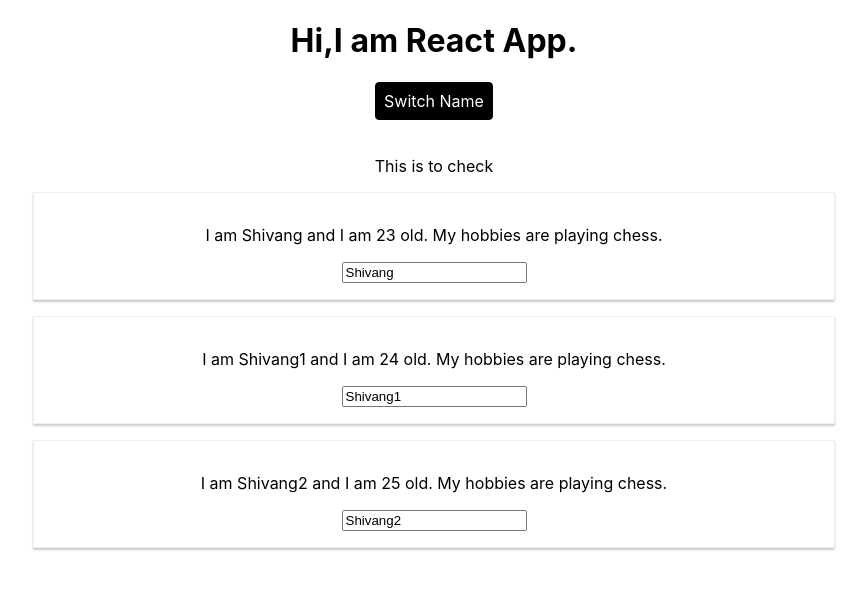
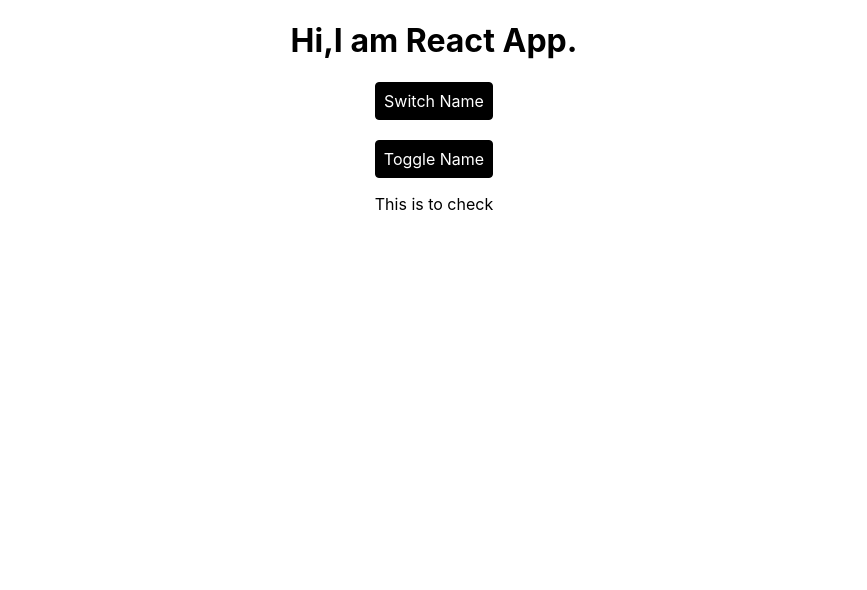
Before and after one commit to lucifer-art/practiceReact, a React (Create React App) app: page / in a window 1280 px wide. Shown: the top 590 px of the page, without its empty margins (206-1073 px from the left). Built offline with nearby package versions, Linux system fonts and the light colour scheme.

Commit message:
added styles dynamic

```diff
--- a/src/App.js
+++ b/src/App.js
@@ -11,7 +11,7 @@
         { id: 2, name: 'Shivang1', age: 24 },
         { id: 3, name: 'Shivang2', age: 25 },
       ],
-      showPersons:true
+      showPersons:false
     }
   }
 
@@ -71,6 +71,7 @@
             return <Person key={person.id} changed={(event) => this.nameChangedHandler(event,person.id)} changeNameHandler={this.changeNameHandler.bind(this, 'Shiv123')} name={person.name} age={person.age}>My hobbies are playing chess.</Person>
         })
       );
+      style.backgroundColor= 'red';
     }
 
     return (
@@ -79,7 +80,7 @@
           Hi,I am React App.
           </h1>
         <button style={style} onClick={() => this.changeNameHandler('Shiv!!!!')}>Switch Name</button><br /><br />
-        {/* <button style={style} onClick={this.toggleNameHandler}>Toggle Name</button> */}
+        <button style={style} onClick={this.toggleNameHandler}>Toggle Name</button>
         <p>This is to check</p>
         {person}
         {/* <Person name="Shivang" age="23">My hobbies are playing chess.</Person> */}
```
Also changed, not shown: 1 other file (tests, documents, lock files or other folders).
